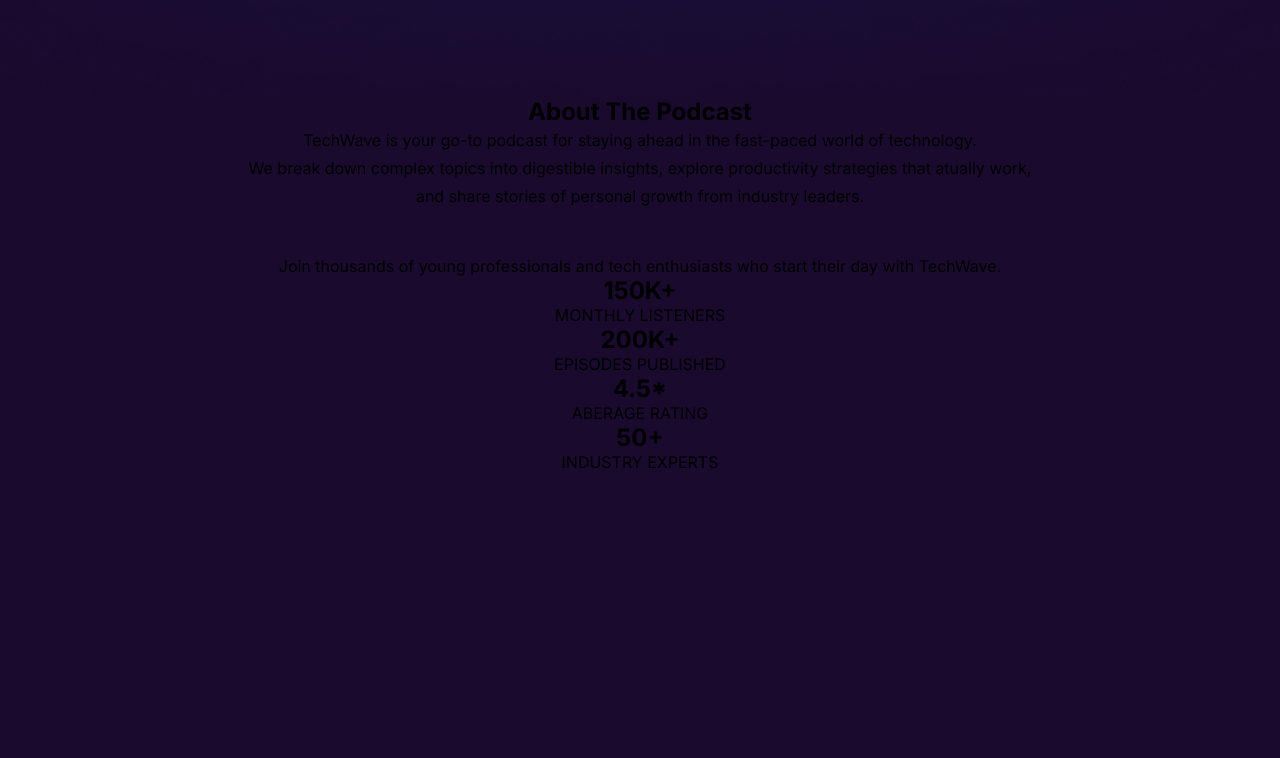
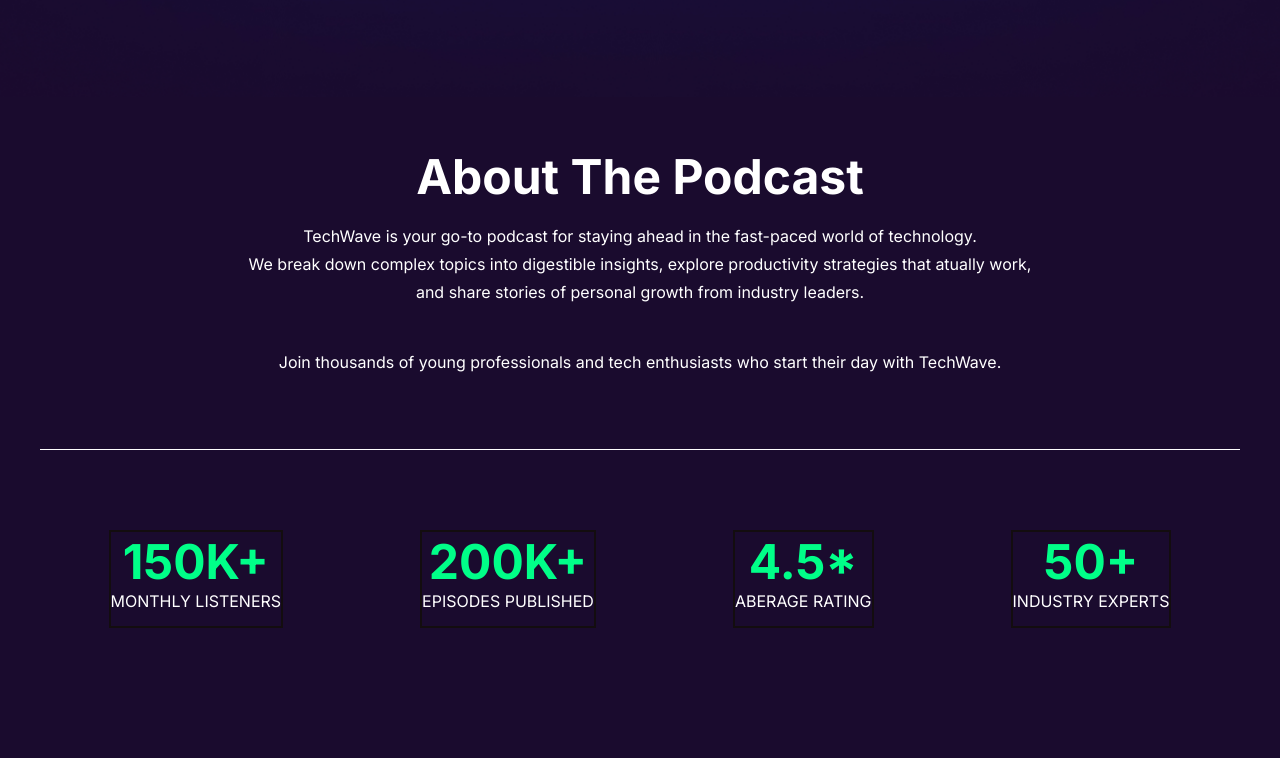
Before and after one commit to mitun-roy/A-02-mitun, a plain HTML site: page index.html in a window 1280 px wide. Shown: the part 802-1560 px from the top of the page. Drawn offline with Linux system fonts and the light colour scheme.

Commit message:
banner podcast design

```diff
--- a/style/style.css
+++ b/style/style.css
@@ -174,3 +174,49 @@
 text-align: center;
 
 }
+.banner-podcast{
+
+    width: 1200px;
+    height: 222px;
+    padding-top: 50px;
+    margin-bottom: 80px;
+}
+.banner-podcast h2{
+    font-size: 3rem;
+    color: white;
+    margin-bottom: 16px;
+
+}
+.banner-podcast p{
+    font-size: 1rem;
+    color: white;
+
+
+}
+
+.banner-card{
+    padding-top: 80px;
+    display: flex;
+ border-top: 1px solid #ffff;
+   color: wheat;
+   max-width: 1200px;
+
+    height: 94px;
+
+    padding-bottom: 120px;
+}
+.banner-card h2{
+    color: #00ff88;
+     font-size: 3rem;
+}
+.banner-card p{
+    color:white;
+     font-size: 1rem;
+}
+.bcard1{
+ border: 2px solid rgb(19, 13, 15);
+ width: 240x;
+ height: 94px;
+
+
+}
```
